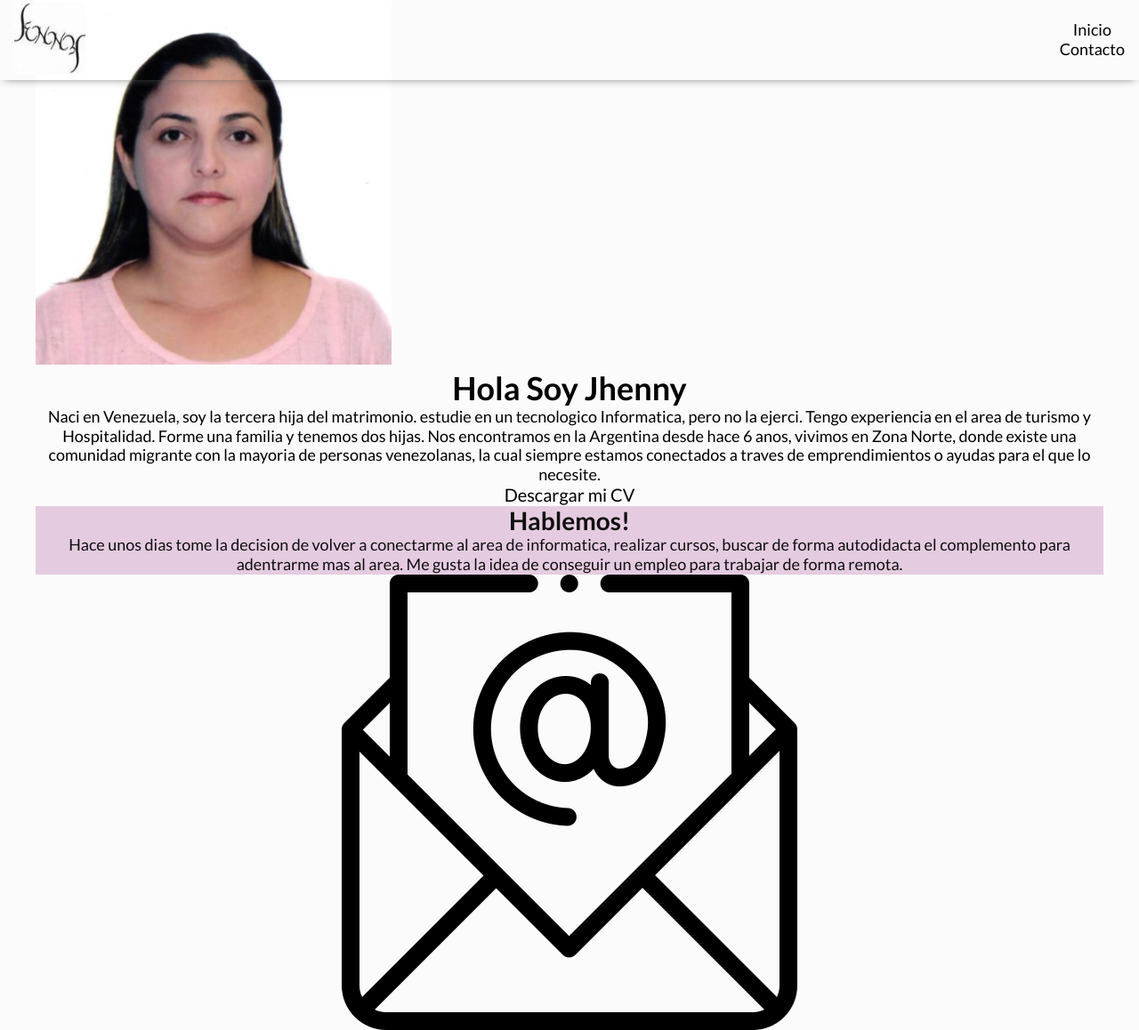
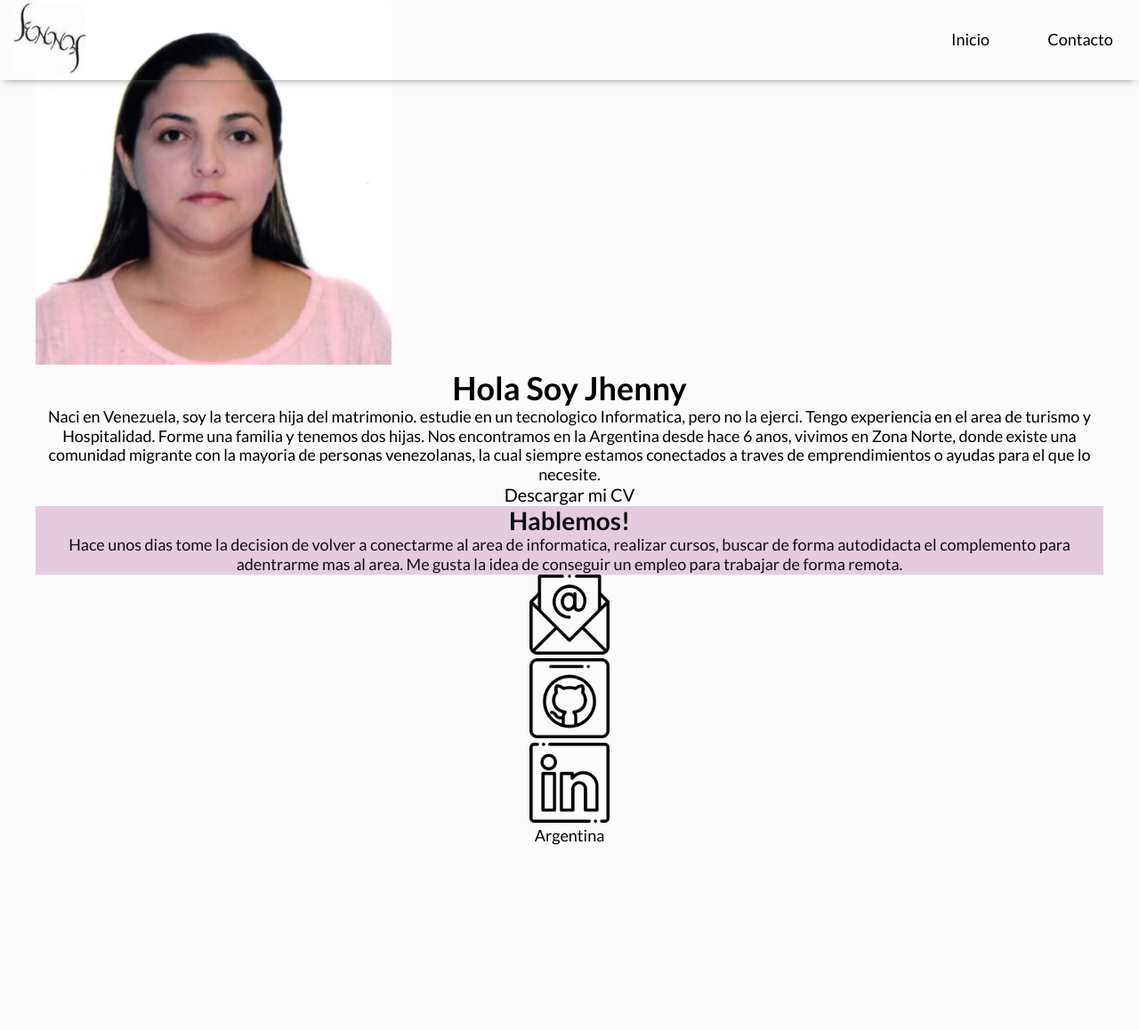
Before and after one commit to Jhepar/mi-proyecto, a plain HTML site: page index.html in a window 1280 px wide. Shown: the top 1158 px of the page at 89% size. After the commit the page ends 951 px from the top, so only its background shows below. Drawn offline with Linux system fonts and the light colour scheme.

Commit message:
ajuste el menu inicio

```diff
--- a/css/styles.css
+++ b/css/styles.css
@@ -77,9 +77,12 @@ header {
     box-shadow: 0 3px 10px -5px #5f5f5f;
 
 }
-#menu {
+.menu-item {
     display: inline-block;
-    margin: 50px;
+    justify-content: space-between;
+    margin-left: 20px;
+    width: 100px;
+    align-items: center;
 }
 
 h1 {
@@ -110,6 +113,7 @@ footer {
 
 .logojp {
     width: 80px;
+    height: auto;
 }
 
 .mi-foto-img {
--- a/index.html
+++ b/index.html
@@ -15,12 +15,12 @@
         <a href="#inicio">
             <img src="img/logo-jhenny.jpg" alt="logojp" class="logojp">
         </a>
-        <nav>
-            <ul id="Menu">
+    <nav>
+            <ul>
                 <li class="menu-item"> <a href="#Inico">Inicio</a> </li>
                 <li class="menu-item"> <a href="#Contacto">Contacto</a> </li>
             </ul>
-        </nav>
+    </nav>
     </header>
 
     <main>
@@ -58,11 +58,12 @@
             </article>
 
             <ul>
-                <li> <a href="mailto:jhepar17@gmail.com"> <img src="img/mail.png" alt="Mail" class="iconomail"  > </a> </li>
-                <li> <a href="https://github.com/Jhepar/mi-proyecto.git">
-                        <img src="img/github.png" alt="GitHub"> </a> </li>
-                <li> <a href="https://www.linkedin.com/in/jhennyalexandraparadaleon">
-                        <img src="img/linkedin.png" alt="linkedin"> </a> </li>
+                <li> <a href="mailto:jhepar17@gmail.com" target="_blank" >
+                    <img src="img/mail.png" alt="Mail" class="iconomail" width="90px" > </a> </li>
+                <li> <a href="https://github.com/Jhepar/mi-proyecto.git" target="_blank">
+                        <img src="img/github.png" alt="GitHub" class="iconogirhub" width="90px" > </a> </li>
+                <li> <a href="https://www.linkedin.com/in/jhennyalexandraparadaleon" target="_blank">
+                        <img src="img/linkedin.png" alt="linkedin" class="iconolinkedin" width="90px" > </a> </li>
             </ul>
 
         </section>
```
